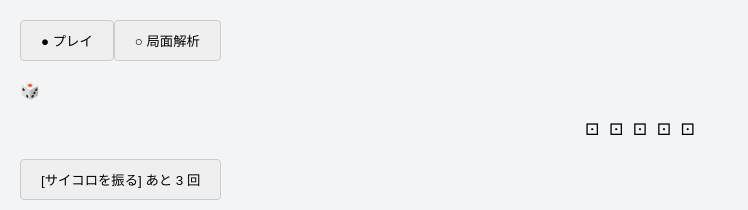
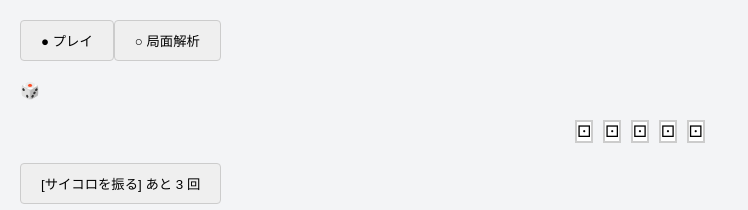
Before and after one commit to mat-der-D/yacht-evaluator-web, a React (Vite) app: page / in a window 1280 px wide. Shown: the top 210 px of the page, without its empty margins (0-748 px from the left). Built offline with nearby package versions, Linux system fonts and the light colour scheme.

Commit message:
[feat] Attach css depending on locked state

```diff
--- a/src/components/DiceItem.tsx
+++ b/src/components/DiceItem.tsx
@@ -11,7 +11,7 @@ export default function DiceItem({ index }: { index: number }) {
   };
 
   const { gameState, dispatch } = useGame();
-  const diceValue = gameState.dice[index];
+
   const handleClick = () => {
     if (gameState.mode === 'play') {
       dispatch({ type: 'LOCK_DICE', payload: index });
@@ -19,8 +19,12 @@ export default function DiceItem({ index }: { index: number }) {
       dispatch({ type: 'INCREMENT_DICE', payload: index });
     }
   };
+
+  const diceValue = gameState.dice[index];
+  const isLocked = gameState.lockedDice[index];
+
   return (
-    <div className="dice-item" onClick={handleClick}>
+    <div className={isLocked ? 'dice-item--locked' : 'dice-item--unlocked'} onClick={handleClick}>
       {diceSymbols[diceValue]}
     </div>
   );
--- a/src/styles/global.css
+++ b/src/styles/global.css
@@ -22,6 +22,37 @@ body {
   justify-content: center;
 }
 
+.dice-item {
+  font-size: 48px;
+  width: 60px;
+  height: 60px;
+  display: flex;
+  align-items: center;
+  justify-content: center;
+  border-radius: 8px;
+  cursor: pointer;
+  transition: all 0.2s ease;
+}
+
+.dice-item--unlocked {
+  border: 2px solid #ccc;
+  background-color: #fff;
+}
+
+.dice-item--locked {
+  border: 2px solid #eb82f6;
+  background-color: #dbeafe;
+  position: relative;
+}
+
+.dice-item--locked::after {
+  content: '🔒';
+  position: absolute;
+  top: -8px;
+  right: -8px;
+  font-size: 16px;
+}
+
 button {
   padding: 10px 20px;
   cursor: pointer;
```
